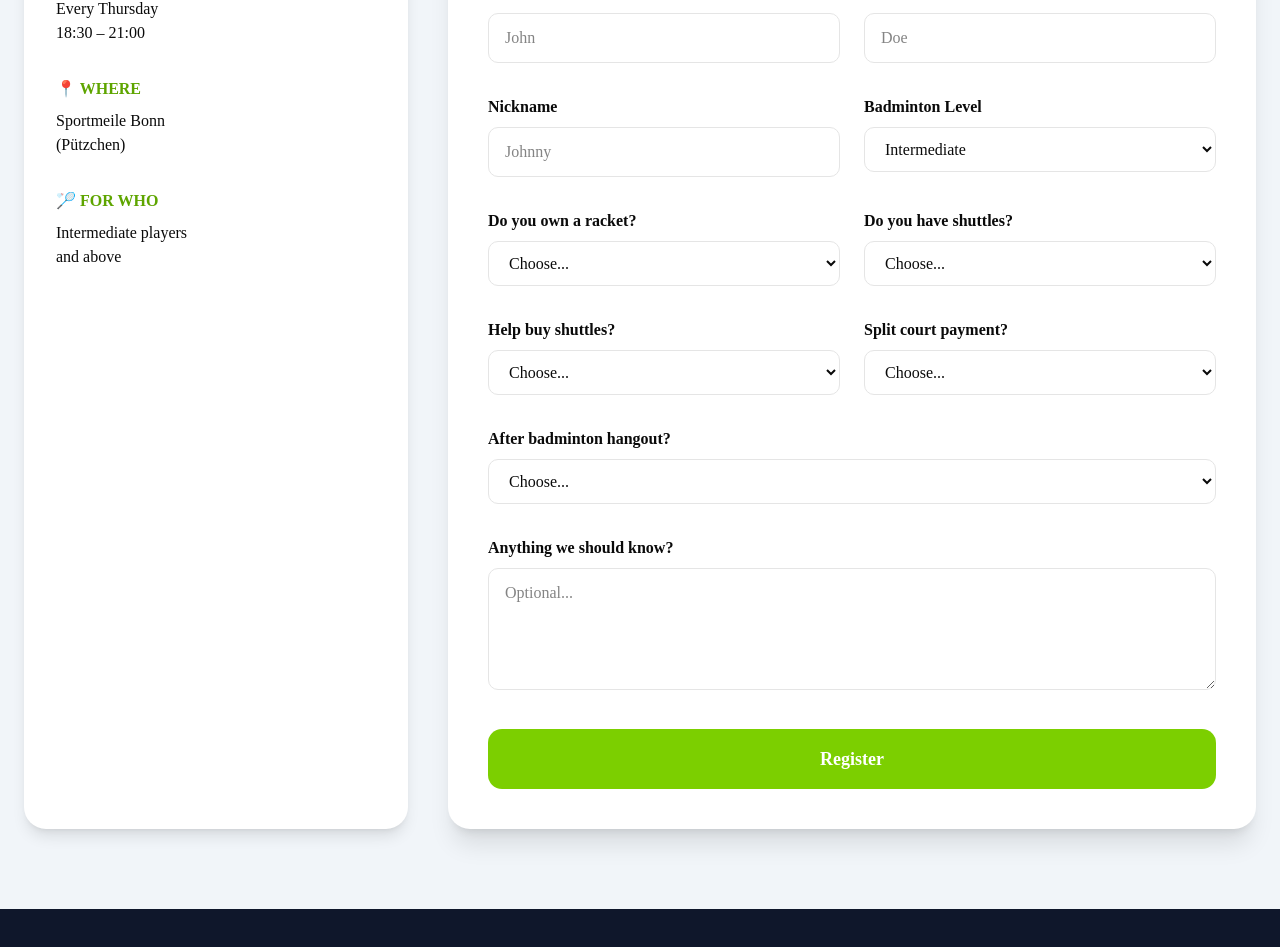
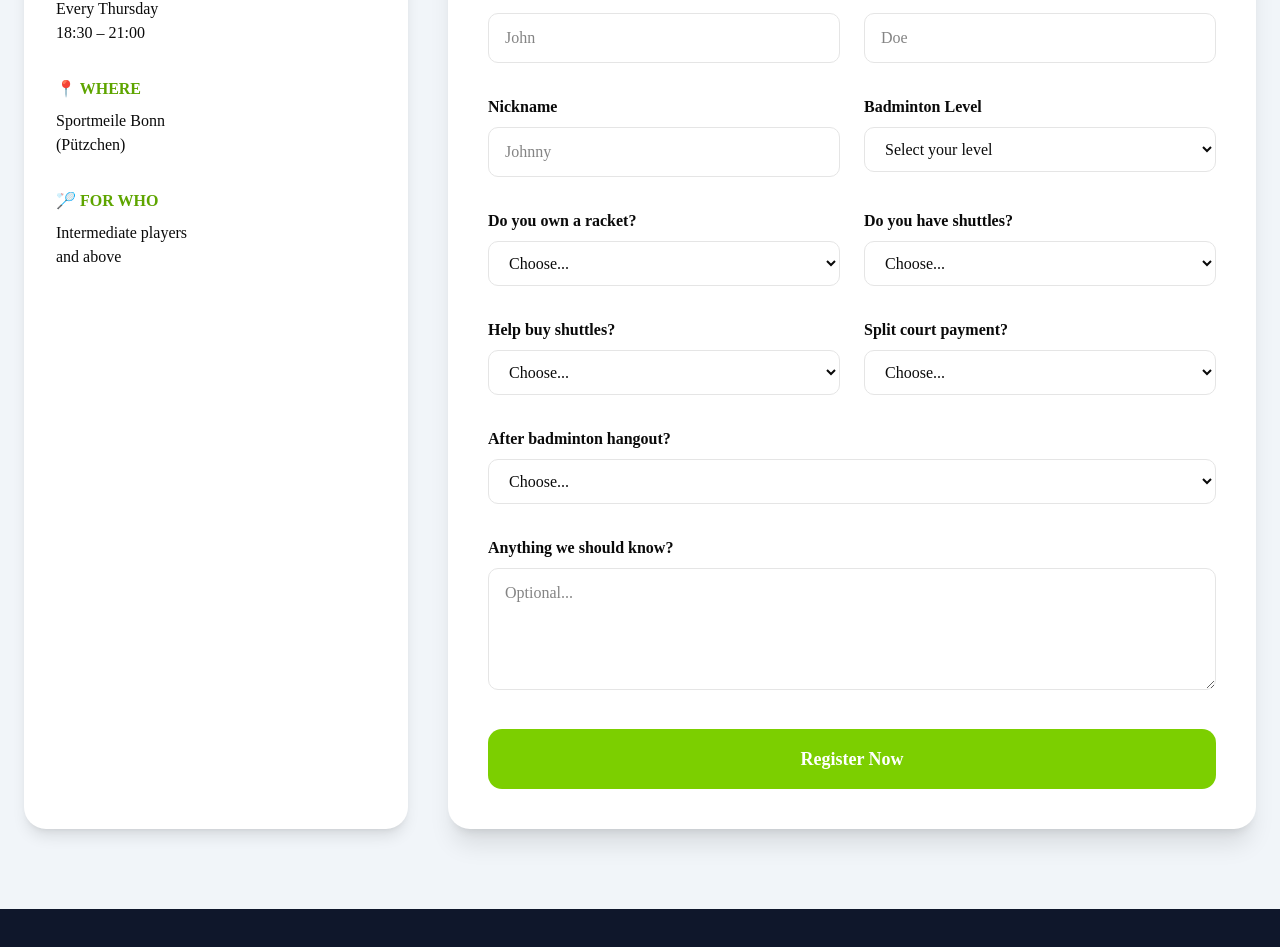
Before and after one commit to SylvanusOgbu/bonn-badminton, a Next.js app: page / in a window 1280 px wide. Shown: the part 1693-2640 px from the top of the page. Built offline with nearby package versions, Linux system fonts and the light colour scheme.

Commit message:
Improve registration validation

```diff
--- a/components/sections/RegistrationCard.tsx
+++ b/components/sections/RegistrationCard.tsx
@@ -7,7 +7,7 @@ export default function RegistrationCard() {
   firstName: "",
   surname: "",
   nickname: "",
-    level: "Intermediate",
+  level: "",
   racket: "",
   shuttles: "",
   support: "",
@@ -34,6 +34,20 @@ export default function RegistrationCard() {
   async function submit(e: React.FormEvent) {
   e.preventDefault();
 
+  if (
+    !form.firstName.trim() ||
+    !form.surname.trim() ||
+    !form.level ||
+    !form.racket ||
+    !form.shuttles ||
+    !form.support ||
+    !form.payment ||
+    !form.hangout
+  ) {
+    setErrorMessage("Please complete all required fields.");
+    return;
+  }
+
   setLoading(true);
   setSuccess("");
   setErrorMessage("");
@@ -49,20 +63,20 @@ export default function RegistrationCard() {
 
     const result = await response.json();
 
-      console.log(result);
-
     if (!response.ok) {
       setErrorMessage(result.error || "Registration failed.");
       return;
     }
 
-      setSuccess("🎉 Registration successful! Welcome to Bonn Badminton.");
+    setSuccess(
+      "🎉 Registration successful! Welcome to Bonn Badminton."
+    );
 
     setForm({
       firstName: "",
       surname: "",
       nickname: "",
-        level: "Intermediate",
+      level: "",
       racket: "",
       shuttles: "",
       support: "",
@@ -163,11 +177,16 @@ export default function RegistrationCard() {
   name="level"
   value={form.level}
   onChange={handleChange}
+  required
 >
-              <option>Beginner</option>
-              <option>Lower Intermediate</option>
-              <option>Intermediate</option>
-              <option>Advanced</option>
+  <option value="" disabled>
+    Select your level
+  </option>
+
+  <option value="Beginner">Beginner</option>
+  <option value="Lower Intermediate">Lower Intermediate</option>
+  <option value="Intermediate">Intermediate</option>
+  <option value="Advanced">Advanced</option>
 </select>
           </div>
         </div>
@@ -183,8 +202,9 @@ export default function RegistrationCard() {
               name="racket"
               value={form.racket}
               onChange={handleChange}
+              required
             >
-              <option value="">Choose...</option>
+              <option value="" disabled>Choose...</option>
               <option>Yes</option>
               <option>No</option>
               <option>I can borrow one</option>
@@ -201,8 +221,9 @@ export default function RegistrationCard() {
               name="shuttles"
               value={form.shuttles}
               onChange={handleChange}
+              required
             >
-              <option value="">Choose...</option>
+              <option value="" disabled>Choose...</option>
               <option>Yes</option>
               <option>No</option>
               <option>Sometimes</option>
@@ -221,8 +242,9 @@ export default function RegistrationCard() {
               name="support"
               value={form.support}
               onChange={handleChange}
+              required
             >
-              <option value="">Choose...</option>
+              <option value="" disabled>Choose...</option>
               <option>Yes</option>
               <option>Maybe</option>
               <option>No</option>
@@ -239,8 +261,9 @@ export default function RegistrationCard() {
               name="payment"
               value={form.payment}
               onChange={handleChange}
+              required
             >
-              <option value="">Choose...</option>
+              <option value="" disabled>Choose...</option>
               <option>Yes</option>
               <option>Maybe</option>
               <option>No</option>
@@ -258,8 +281,9 @@ export default function RegistrationCard() {
             name="hangout"
             value={form.hangout}
             onChange={handleChange}
+            required
           >
-            <option value="">Choose...</option>
+            <option value="" disabled>Choose...</option>
             <option>Very Open</option>
             <option>Open</option>
             <option>Sometimes</option>
@@ -280,15 +304,16 @@ export default function RegistrationCard() {
             placeholder="Optional..."
             value={form.notes}
             onChange={handleChange}
+            required
           />
         </div>
 
        <button
   type="submit"
   disabled={loading}
-          className="w-full rounded-xl bg-lime-500 py-4 text-lg font-bold text-white transition hover:bg-lime-600 disabled:cursor-not-allowed disabled:bg-gray-400"
+  className="w-full rounded-xl bg-lime-500 py-4 text-lg font-bold text-white transition hover:bg-lime-600 disabled:cursor-not-allowed disabled:opacity-50"
 >
-          {loading ? "Registering..." : "Register"}
+  {loading ? "Registering..." : "Register Now"}
 </button>
       </form>
     </section>
```
Lines whose indentation alone changed are shown as unchanged.
